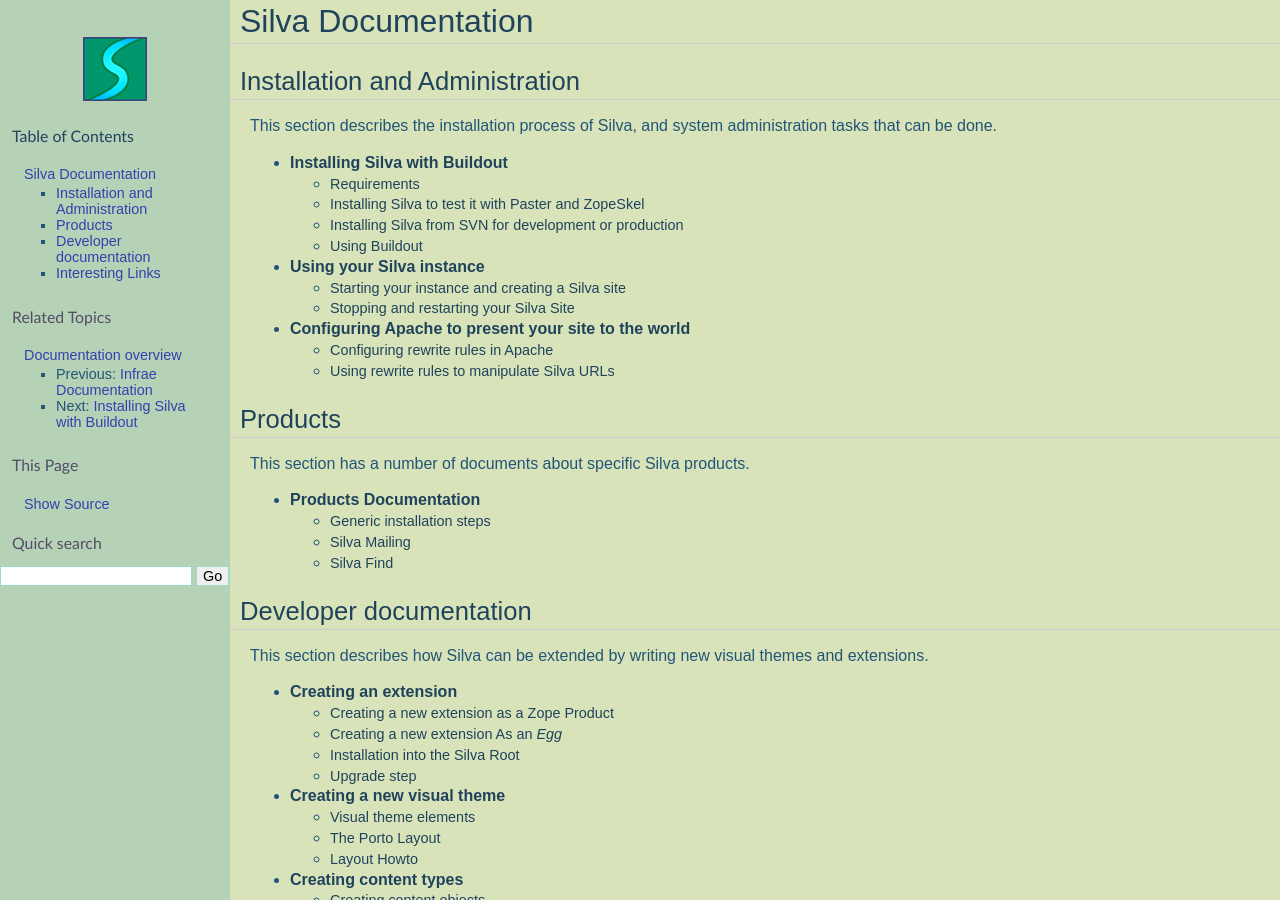
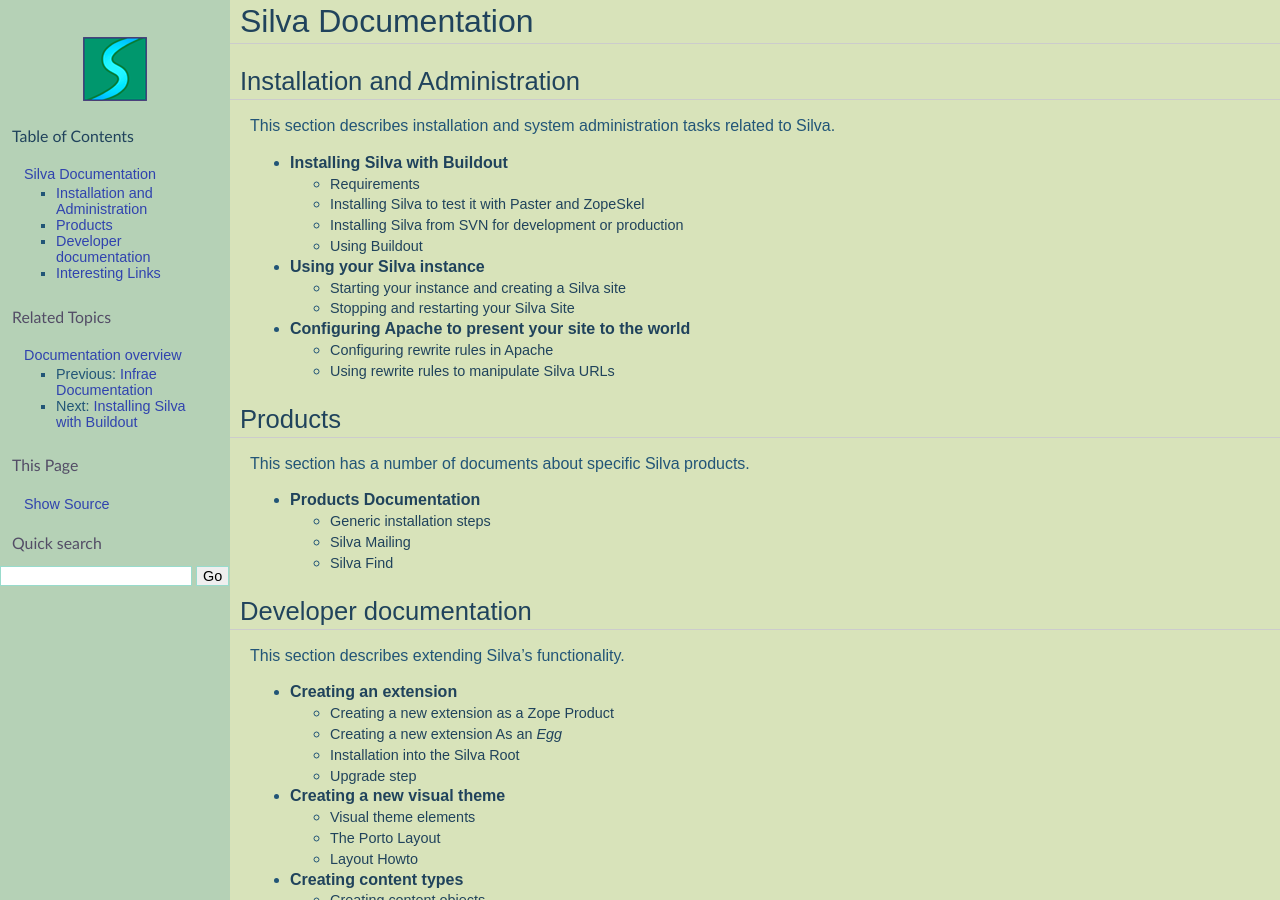
Before and after one commit to silvacms/documentation, a Sphinx documentation site: the page built from source/silva/index.rst, in a window 1280 px wide and 900 px high. Built offline with Sphinx 7.4.7, drawn with Linux system fonts in a browser that asks for light colours; pages that are not in the unit, such as notebooks, are missing from menus.

Commit message:
- Edit text

```diff
--- a/source/index.rst
+++ b/source/index.rst
@@ -1,8 +1,7 @@
-
 Infrae Documentation
 ====================
 
-This site include documentation for Silva developers and system
+This site includes documentation for Silva developers and system
 administrators working with Silva installations.
 
 .. toctree::
--- a/source/silva/index.rst
+++ b/source/silva/index.rst
@@ -4,8 +4,8 @@
 Installation and Administration
 -------------------------------
 
-This section describes the installation process of Silva, and system
-administration tasks that can be done.
+This section describes installation and system administration tasks
+related to Silva.
 
 .. toctree::
    :maxdepth: 2
@@ -27,9 +27,7 @@
 Developer documentation
 -----------------------
 
-This section describes how Silva can be extended by writing new visual
-themes and extensions.
-
+This section describes extending Silva's functionality.
 
 .. toctree::
    :maxdepth: 2
```
